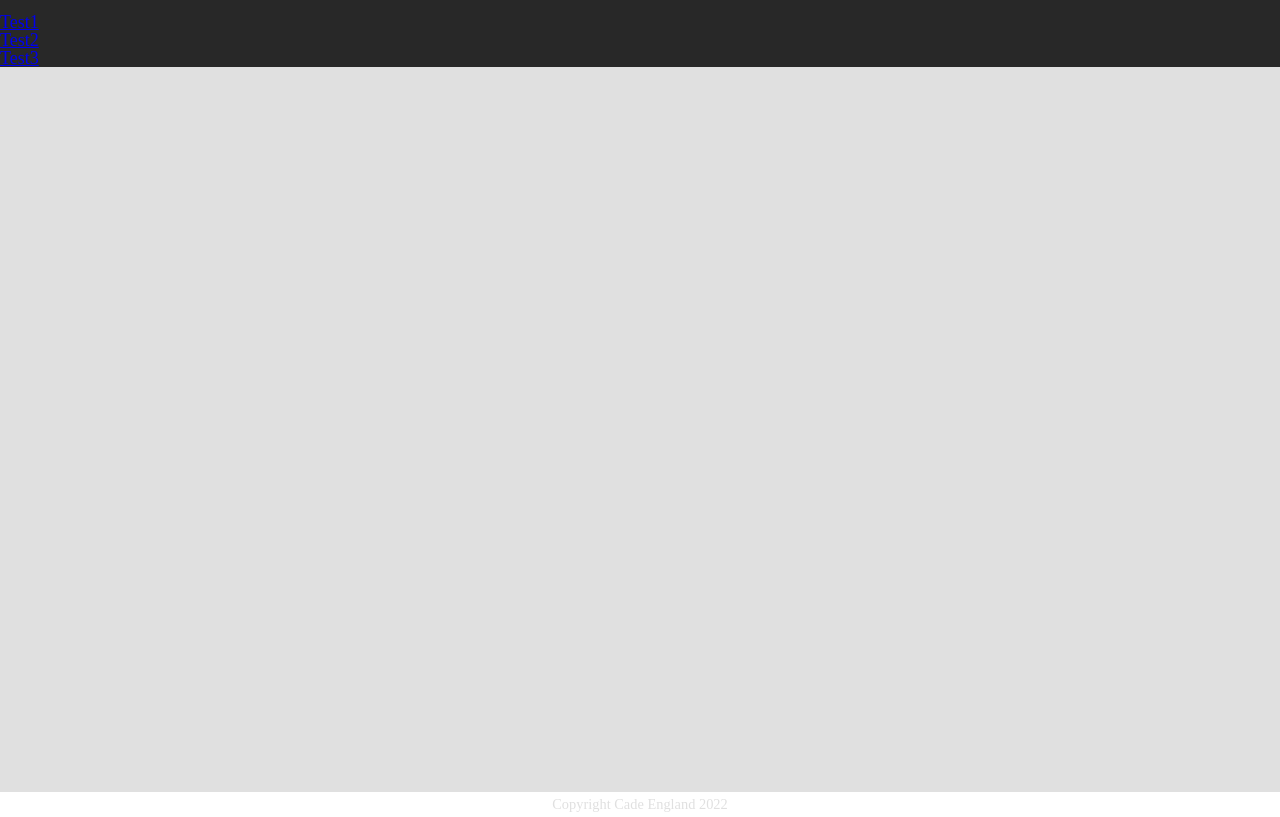
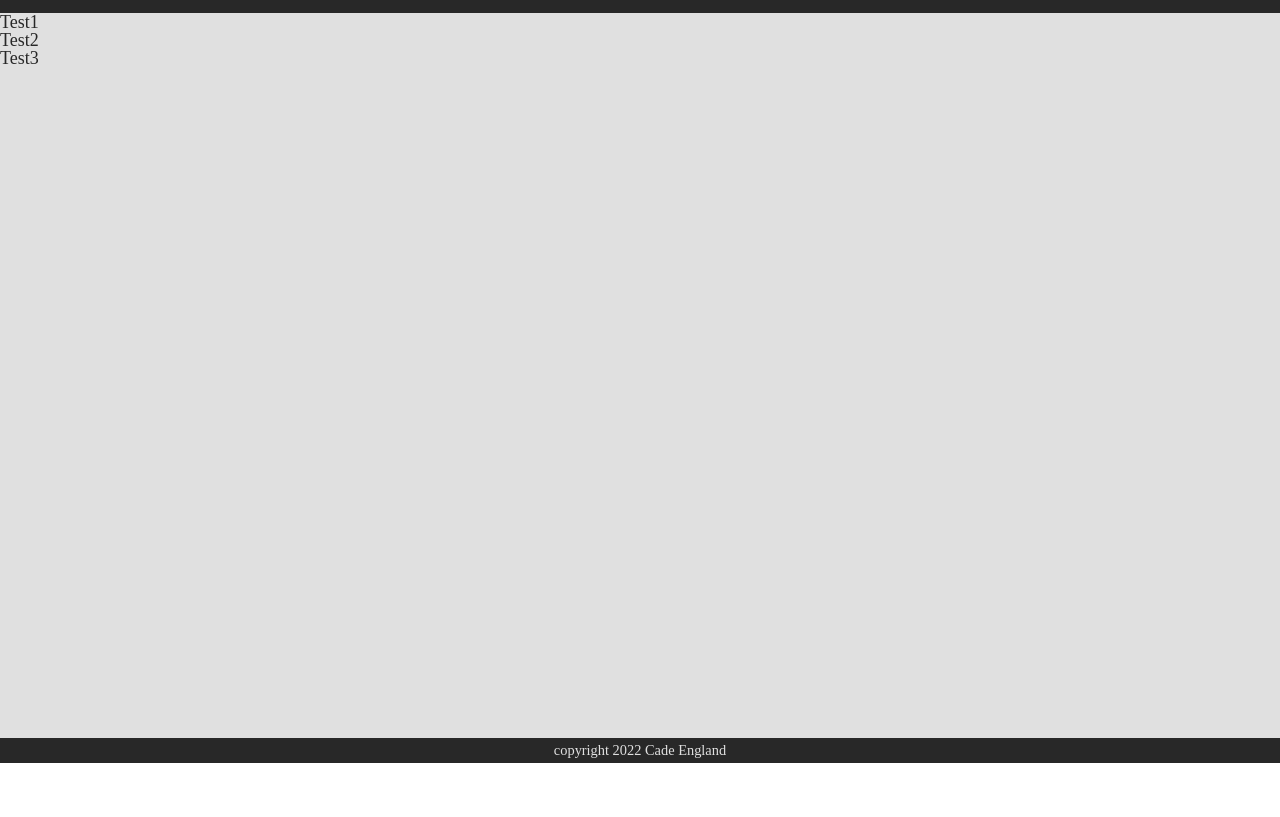
Before and after one commit to cadeja/food-tracker, a website built with webpack: page public/index.html in a window 1280 px wide. Shown: the part 37-854 px from the top of the page. After the commit the page ends 800 px from the top, so only its background shows below. Built offline with nearby package versions, Linux system fonts and the light colour scheme; files whose address does not match are found by name.

Commit message:
added buildFooter

```diff
--- a/src/css/style.css
+++ b/src/css/style.css
@@ -32,17 +32,23 @@ html {
 
 #content {
     height: 100vh;
+    background-color: var(--color-2);
+    color: var(--color-1);
+}
+
+header,
+footer {
     background-color: var(--color-1);
     color: var(--color-2);
 }
 
-main {
-    background-color: var(--color-2);
-    color: var(--color-1);
+footer {
+    font-size: .8em;
 }
 
-footer {
-    font-size: .8em;
+a {
+    color: var(--color-1);
+    text-decoration: none;
 }
 
 /******************************************
@@ -58,12 +64,18 @@ footer {
 }
 
 main {
-    min-height: calc(100% - 75px);
+    height: calc(100% - 75px);
 }
 
 header,
-footer {
+footer,
+#content {
     display: flex;
+}
+
+header,
+#content {
+    flex-direction: column;
 }
 
 header,
--- a/src/modules/DisplayController.js
+++ b/src/modules/DisplayController.js
@@ -1,9 +1,10 @@
 
 import { addElement, deleteChildren, addHTML } from "./domCtrl.js";
 
-// const buildHeader = () => {
-
-// }
+const buildHeader = () => {
+    addElement('header');
+    addElement('h1','header',[],'Food Tracker');
+}
 
 // adds nav and ul with links
 const buildNav = (names = [], links = []) => {
@@ -13,7 +14,7 @@ const buildNav = (names = [], links = []) => {
         return false;
     }
 
-    addElement('nav');
+    addElement('nav','main');
     addElement('ul','nav',['#nav-links'],'');
 
     for (let i = 0; i < names.length; i++){
@@ -28,23 +29,20 @@ const buildNav = (names = [], links = []) => {
 
 }
 
-// const buildFooter = () => {
-
-// }
+const buildFooter = () => {
+    addElement('footer','',[],'copyright 2022 Cade England');
+}
 
 // adds base elements to index.html
 // order is !important!
 const buildPage = () => {
-    addElement('header');
-    addElement('h1', 'header', [], 'Food Tracker');
+    buildHeader();
+
+    addElement('main');
 
     buildNav(['Test1','Test2','Test3'],['#','#','#']);
 
-    addElement('main');
-    addElement('nav');
-
-
-    addElement('footer','',[],'Copyright Cade England 2022');
+    buildFooter();
 }
 
 
```
Also changed, not shown: public/main.js (+2 -2 lines).
